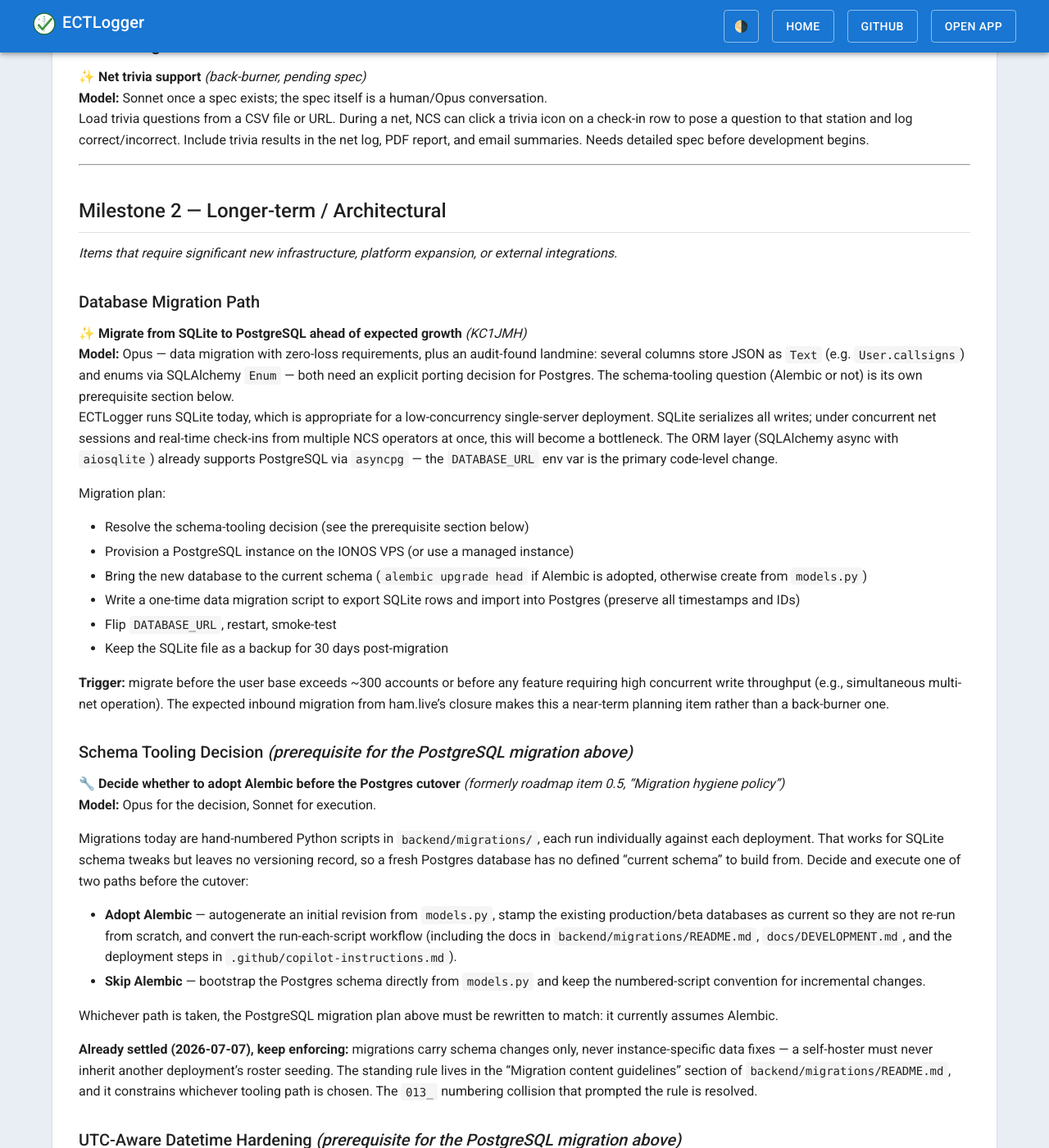
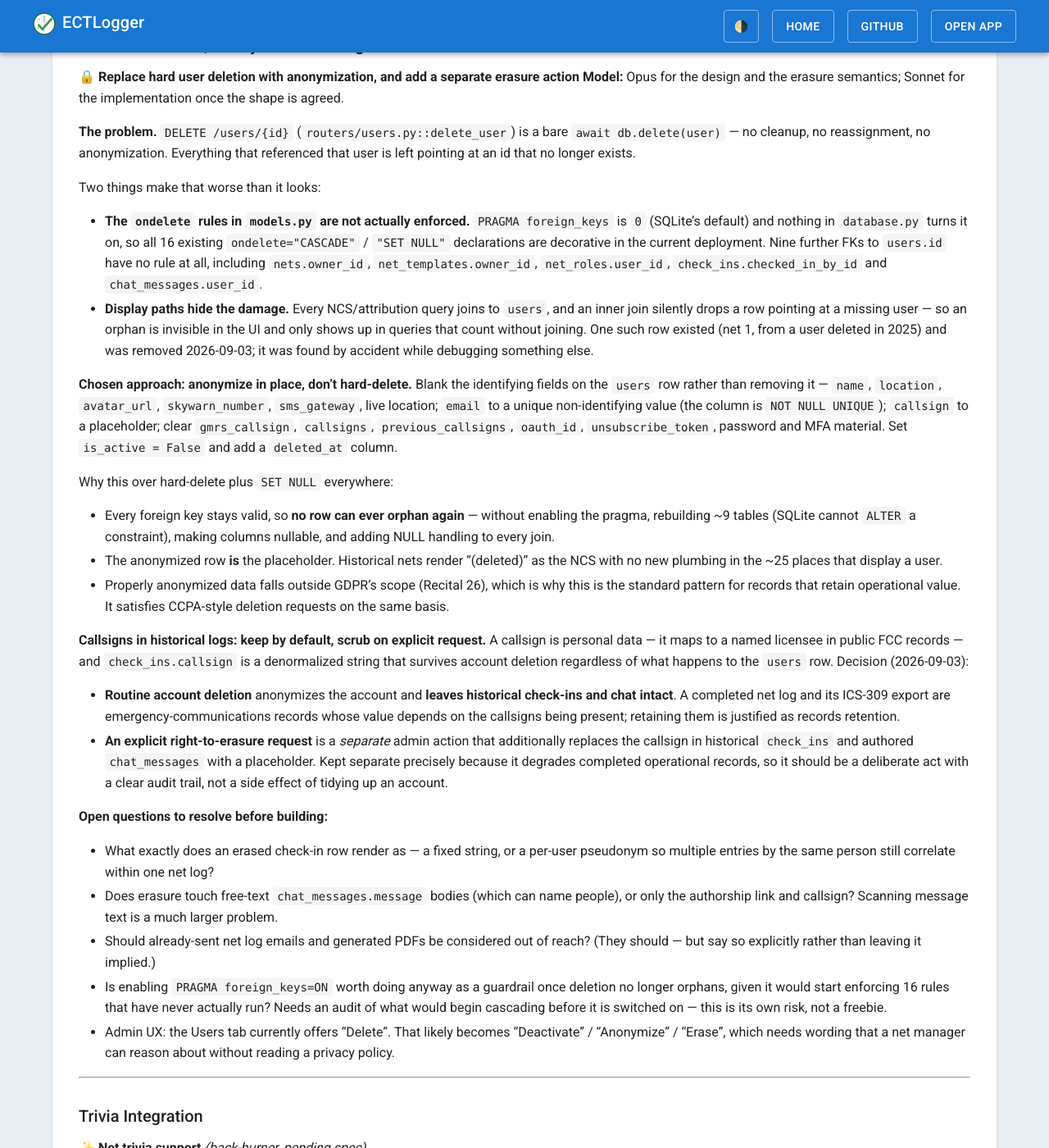
Before and after one commit to bradbrownjr/ectlogger, a Jekyll site: the page built from docs/ROADMAP.md, in a window 1280 px wide and 1400 px high, scrolled down 10854 px. Shown: the whole window at 82% size. Built offline with Jekyll 4.4.1, drawn with Linux system fonts in a browser that asks for light colours; our own code applies the rules of GitHub Pages for plain Markdown files.

Commit message:
Roadmap: account deletion, anonymization and right to erasure
delete_user is a bare hard delete, and the ondelete rules in models.py
are not actually enforced (PRAGMA foreign_keys is 0, so all 16 existing
CASCADE/SET NULL declarations are decorative; 9 more FKs to users.id
have no rule at all). Deleting a user therefore orphans rows, which
inner joins then hide from the UI -- one such row from a 2025 deletion
was removed today after being found by accident.

Records the chosen approach (anonymize in place rather than hard-delete,
so no FK can orphan and the anonymized row becomes the "(deleted)"
placeholder) and Brad's decision on callsigns: keep them in historical
net logs by default since an ICS-309 needs them, with a separate
explicit erasure action that scrubs them on request.

```diff
--- a/docs/ROADMAP.md
+++ b/docs/ROADMAP.md
@@ -316,6 +316,80 @@ Two rules fall out of that and both are load-bearing:
 
 **Trigger:** Phase 1 stands alone and delivers most of the value. Phase 2 is small and independent. Phase 3 should not start until someone actually asks for a live-updating subscription, since it adds a permanently reachable unauthenticated URL to the attack surface for a convenience the first two phases mostly cover.
 
+### Account Deletion, Anonymization & Right to Erasure
+
+**🔒 Replace hard user deletion with anonymization, and add a separate erasure action**
+**Model:** Opus for the design and the erasure semantics; Sonnet for the implementation once the shape is agreed.
+
+**The problem.** `DELETE /users/{id}` (`routers/users.py::delete_user`) is a bare
+`await db.delete(user)` — no cleanup, no reassignment, no anonymization. Everything that
+referenced that user is left pointing at an id that no longer exists.
+
+Two things make that worse than it looks:
+
+- **The `ondelete` rules in `models.py` are not actually enforced.** `PRAGMA foreign_keys`
+  is `0` (SQLite's default) and nothing in `database.py` turns it on, so all 16 existing
+  `ondelete="CASCADE"` / `"SET NULL"` declarations are decorative in the current
+  deployment. Nine further FKs to `users.id` have no rule at all, including
+  `nets.owner_id`, `net_templates.owner_id`, `net_roles.user_id`,
+  `check_ins.checked_in_by_id` and `chat_messages.user_id`.
+- **Display paths hide the damage.** Every NCS/attribution query joins to `users`, and an
+  inner join silently drops a row pointing at a missing user — so an orphan is invisible in
+  the UI and only shows up in queries that count without joining. One such row existed
+  (net 1, from a user deleted in 2025) and was removed 2026-09-03; it was found by accident
+  while debugging something else.
+
+**Chosen approach: anonymize in place, don't hard-delete.** Blank the identifying fields on
+the `users` row rather than removing it — `name`, `location`, `avatar_url`,
+`skywarn_number`, `sms_gateway`, live location; `email` to a unique non-identifying value
+(the column is `NOT NULL UNIQUE`); `callsign` to a placeholder; clear `gmrs_callsign`,
+`callsigns`, `previous_callsigns`, `oauth_id`, `unsubscribe_token`, password and MFA
+material. Set `is_active = False` and add a `deleted_at` column.
+
+Why this over hard-delete plus `SET NULL` everywhere:
+
+- Every foreign key stays valid, so **no row can ever orphan again** — without enabling the
+  pragma, rebuilding ~9 tables (SQLite cannot `ALTER` a constraint), making columns
+  nullable, and adding NULL handling to every join.
+- The anonymized row **is** the placeholder. Historical nets render "(deleted)" as the NCS
+  with no new plumbing in the ~25 places that display a user.
+- Properly anonymized data falls outside GDPR's scope (Recital 26), which is why this is the
+  standard pattern for records that retain operational value. It satisfies CCPA-style
+  deletion requests on the same basis.
+
+**Callsigns in historical logs: keep by default, scrub on explicit request.** A callsign is
+personal data — it maps to a named licensee in public FCC records — and `check_ins.callsign`
+is a denormalized string that survives account deletion regardless of what happens to the
+`users` row. Decision (2026-09-03):
+
+- **Routine account deletion** anonymizes the account and **leaves historical check-ins and
+  chat intact**. A completed net log and its ICS-309 export are emergency-communications
+  records whose value depends on the callsigns being present; retaining them is justified as
+  records retention.
+- **An explicit right-to-erasure request** is a *separate* admin action that additionally
+  replaces the callsign in historical `check_ins` and authored `chat_messages` with a
+  placeholder. Kept separate precisely because it degrades completed operational records, so
+  it should be a deliberate act with a clear audit trail, not a side effect of tidying up an
+  account.
+
+**Open questions to resolve before building:**
+
+- What exactly does an erased check-in row render as — a fixed string, or a per-user
+  pseudonym so multiple entries by the same person still correlate within one net log?
+- Does erasure touch free-text `chat_messages.message` bodies (which can name people), or
+  only the authorship link and callsign? Scanning message text is a much larger problem.
+- Should already-sent net log emails and generated PDFs be considered out of reach? (They
+  should — but say so explicitly rather than leaving it implied.)
+- Is enabling `PRAGMA foreign_keys=ON` worth doing anyway as a guardrail once deletion no
+  longer orphans, given it would start enforcing 16 rules that have never actually run?
+  Needs an audit of what would begin cascading before it is switched on — this is its own
+  risk, not a freebie.
+- Admin UX: the Users tab currently offers "Delete". That likely becomes "Deactivate" /
+  "Anonymize" / "Erase", which needs wording that a net manager can reason about without
+  reading a privacy policy.
+
+---
+
 ### Trivia Integration
 
 **✨ Net trivia support** *(back-burner, pending spec)*
```
